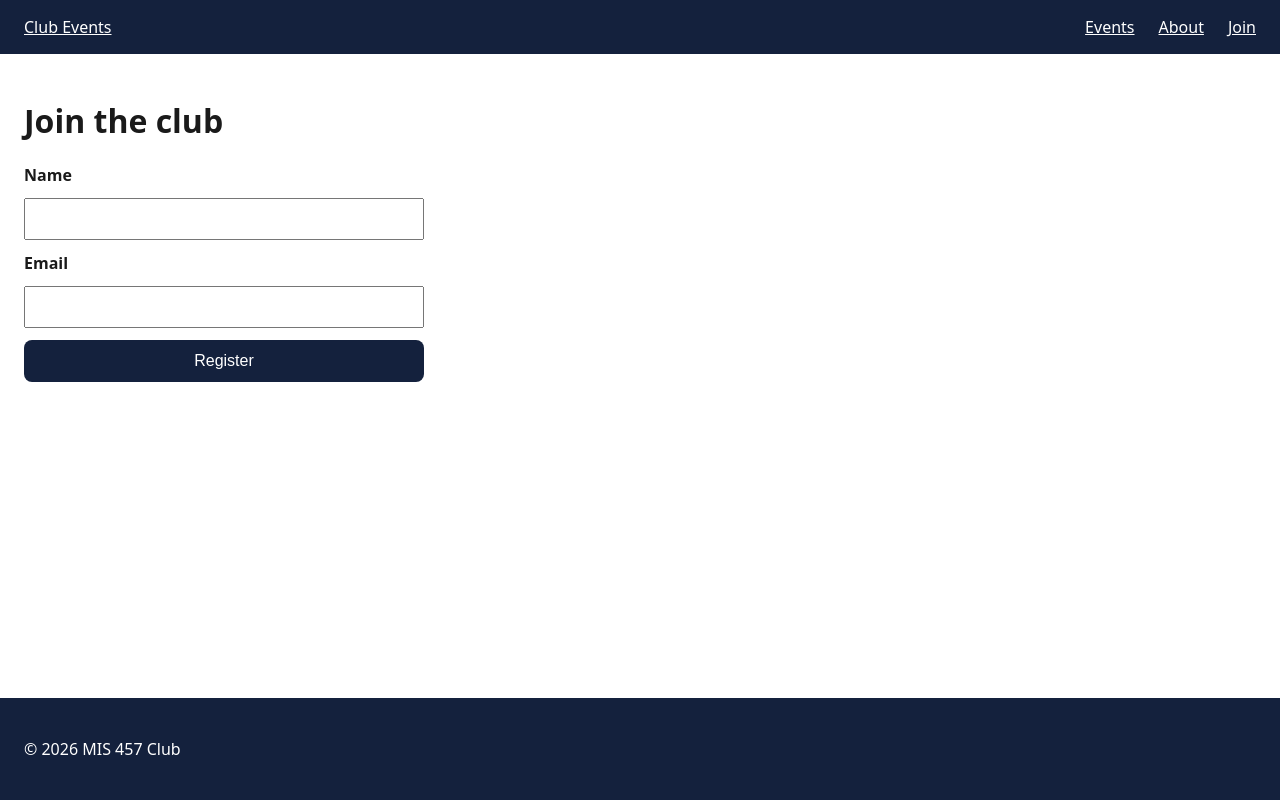
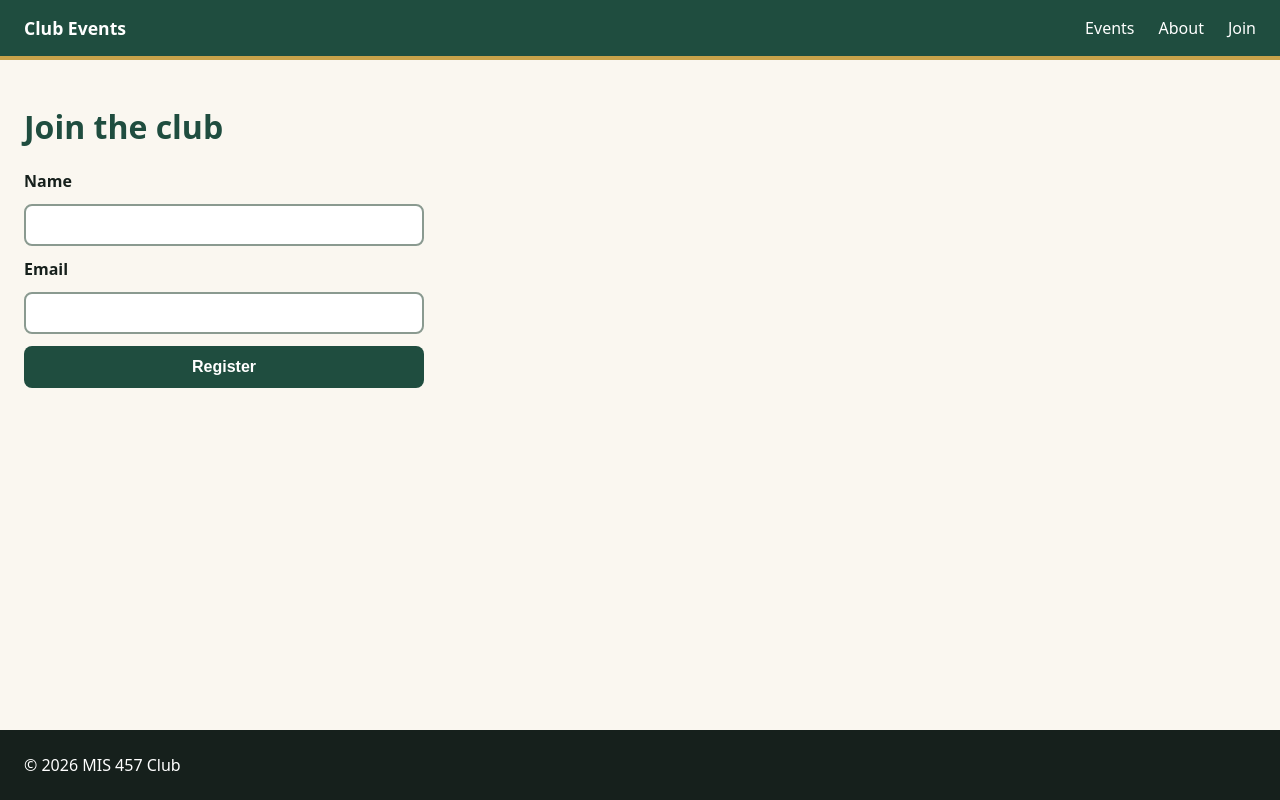
Before and after one commit to Gorilkral/web-course-playground, a plain HTML site: page week2/signup.html in a window 1280 px wide. Drawn offline with Linux system fonts and the light colour scheme.

Commit message:
New color palette

```diff
--- a/week2/style.css
+++ b/week2/style.css
@@ -1,13 +1,17 @@
 :root {
-  --dark: #14213d;
-  --accent: #d9692b;
+  --forest: #1f4d3f;
+  --ink: #16201c;
+  --cream: #faf7f0;
+  --sage: #e8efe6;
+  --gold: #c8a24a;
 }
 * { box-sizing: border-box; }
 
 body {
   margin: 0;
   font-family: system-ui, sans-serif;
-  color: #1a1a1a;
+  color: var(--ink);
+  background: var(--cream);
   min-height: 100vh;
   display: flex;
   flex-direction: column;
@@ -18,15 +22,22 @@ header {
   justify-content: space-between;
   align-items: center;
   padding: 16px 24px;
-  background: var(--dark);
+  background: var(--forest);
+  border-bottom: 4px solid var(--gold);
 }
-header a { color: white; }
+header a {
+  color: white;
+  text-decoration: none;
+}
+header > a { font-weight: 700; font-size: 1.1rem; }
+header a:hover { text-decoration: underline; }
 nav { display: flex; gap: 24px; }
 
 main {
   padding: 24px;
   flex: 1;
 }
+h1 { color: var(--forest); }
 
 .cards {
   display: grid;
@@ -36,14 +47,18 @@ main {
 article {
   padding: 24px;
   border-radius: 12px;
-  background: #f5f3ee;
+  background: var(--sage);
+  border-left: 6px solid var(--gold);
 }
+article h2 { margin-top: 0; color: var(--forest); }
+article p { margin-bottom: 0; }
 
 footer {
   padding: 24px;
-  background: var(--dark);
+  background: var(--ink);
   color: white;
 }
+footer p { margin: 0; }
 
 form {
   display: grid;
@@ -51,15 +66,30 @@ form {
   max-width: 400px;
 }
 label { font-weight: 600; }
-input { padding: 10px; font-size: 1rem; }
+input {
+  padding: 10px;
+  font-size: 1rem;
+  border: 2px solid #8a9a90;
+  border-radius: 8px;
+  background: white;
+}
 button {
   padding: 12px;
   font-size: 1rem;
-  background: var(--dark);
+  font-weight: 600;
+  background: var(--forest);
   color: white;
   border: 0;
   border-radius: 8px;
   cursor: pointer;
+}
+button:hover { background: var(--ink); }
+
+a:focus-visible,
+input:focus-visible,
+button:focus-visible {
+  outline: 3px solid var(--gold);
+  outline-offset: 2px;
 }
 
 @media (min-width: 768px) {
```
